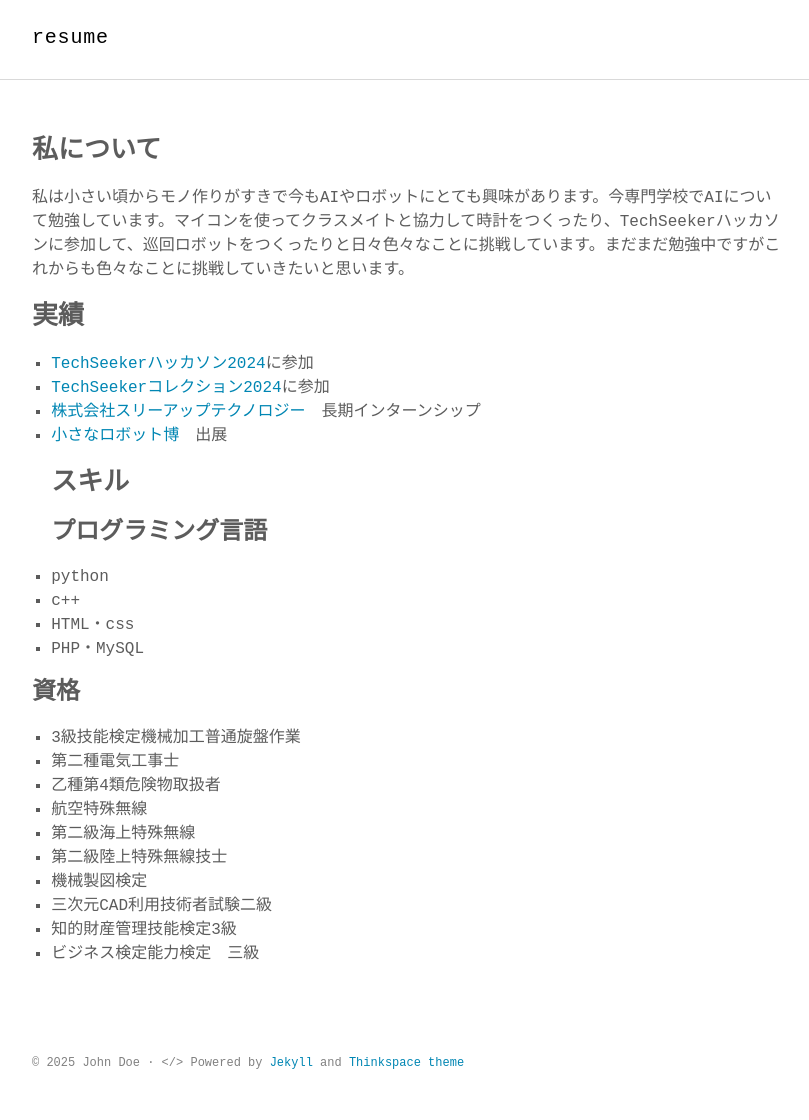
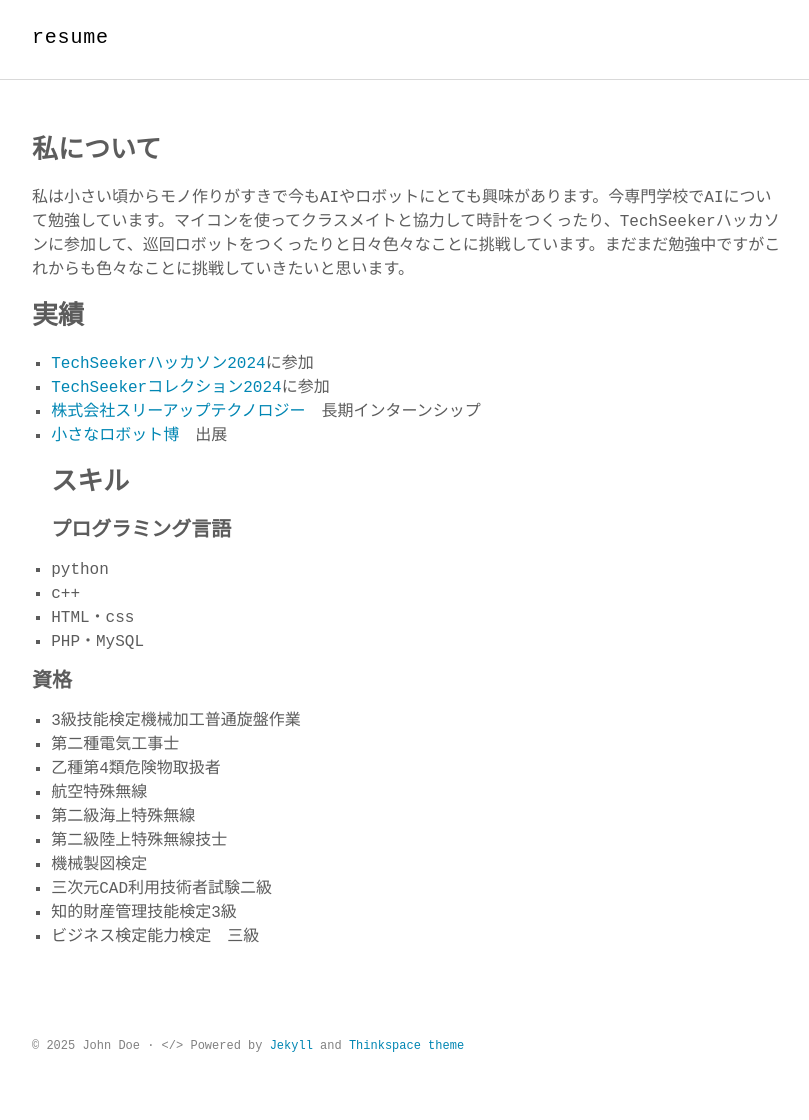
Before and after one commit to kairi1091/resume, a Jekyll site: the page built from index.md, in a window 1280 px wide. Shown: the whole page, without its empty margins (232-1041 px from the left). Built offline with Jekyll 4.4.1, drawn with Linux system fonts in a browser that asks for light colours; some web fonts are replaced.

Commit message:
見出しサイズ変更

```diff
--- a/index.md
+++ b/index.md
@@ -10,13 +10,13 @@ title: Portfolio
 - [株式会社スリーアップテクノロジー](https://3up-tec.jp/)　長期インターンシップ
 - [小さなロボット博](https://www.city.yao.osaka.jp/0000077335.html)　出展
 ## スキル
-### プログラミング言語
+#### プログラミング言語
 - python
 - c++
 - HTML・css
 - PHP・MySQL
 
-### 資格
+#### 資格
 - 3級技能検定機械加工普通旋盤作業
 - 第二種電気工事士
 - 乙種第4類危険物取扱者
```
